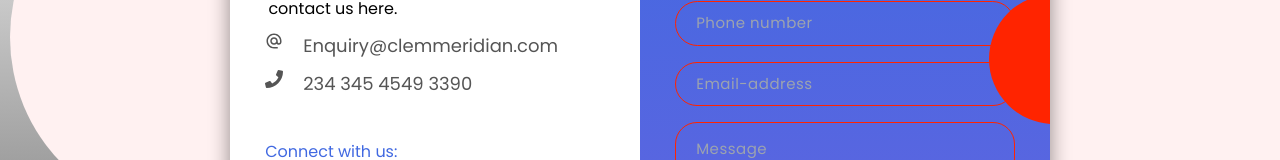
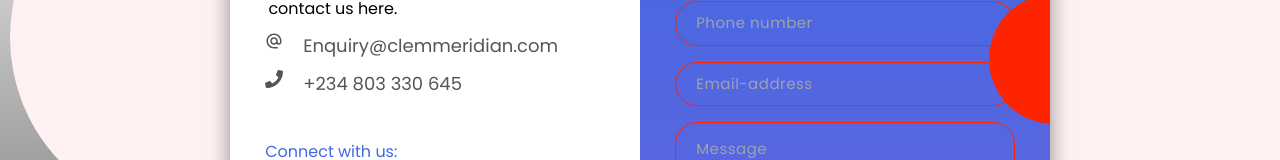
Before and after one commit to JoshuaIsikwe/Clemmeridian, a Next.js app: page /Contact in a window 1280 px wide. Shown: the part 616-776 px from the top of the page. Built offline with nearby package versions, Linux system fonts and the light colour scheme.

Commit message:
Contact page

```diff
--- a/pages/Contact.jsx
+++ b/pages/Contact.jsx
@@ -45,7 +45,7 @@
             </div>
             <div className='information'>
               <FaPhone className='mr-5'/>
-              <p>234 345 4549 3390</p>
+              <p>+234 803 330 645</p>
             </div>
 
           </div>
```
